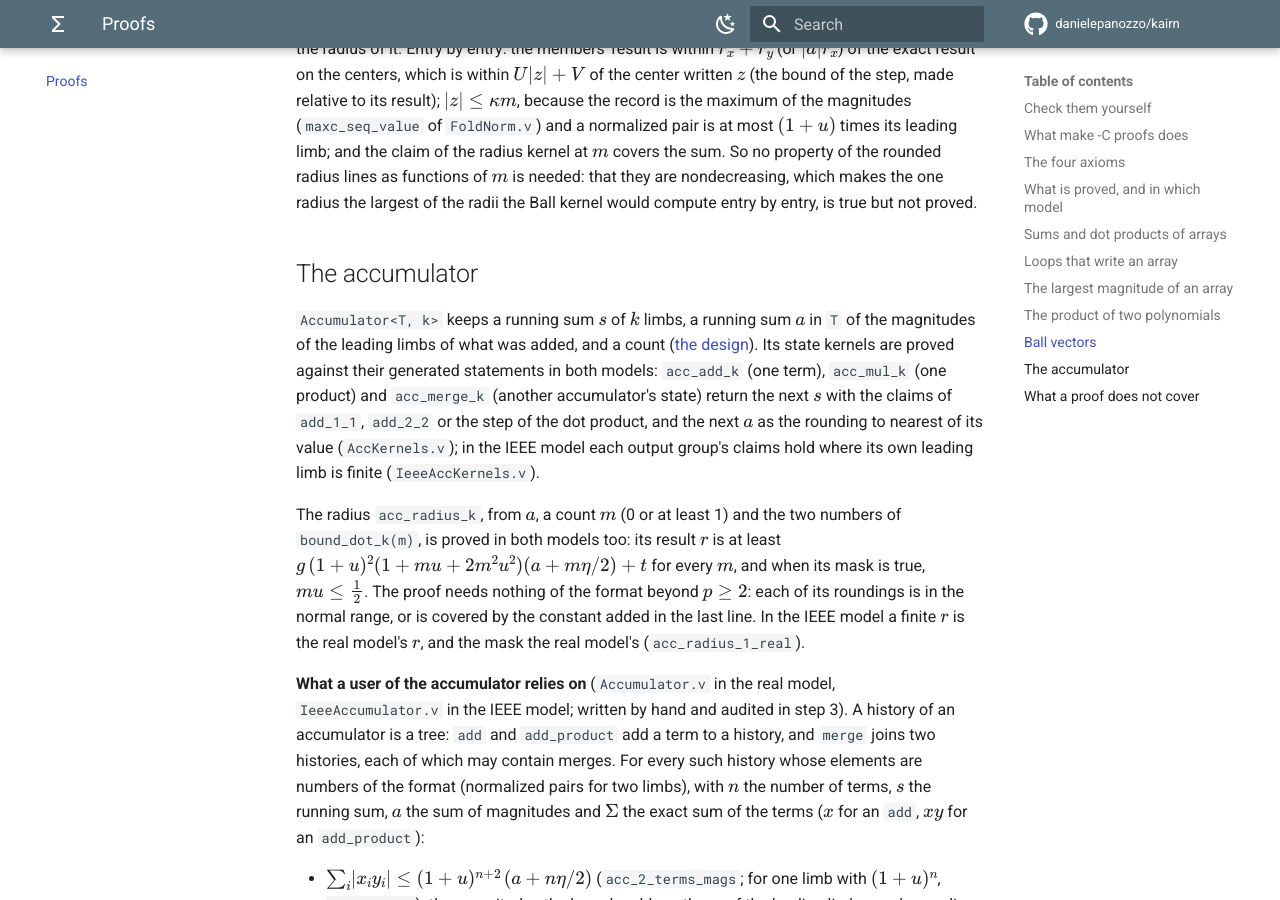
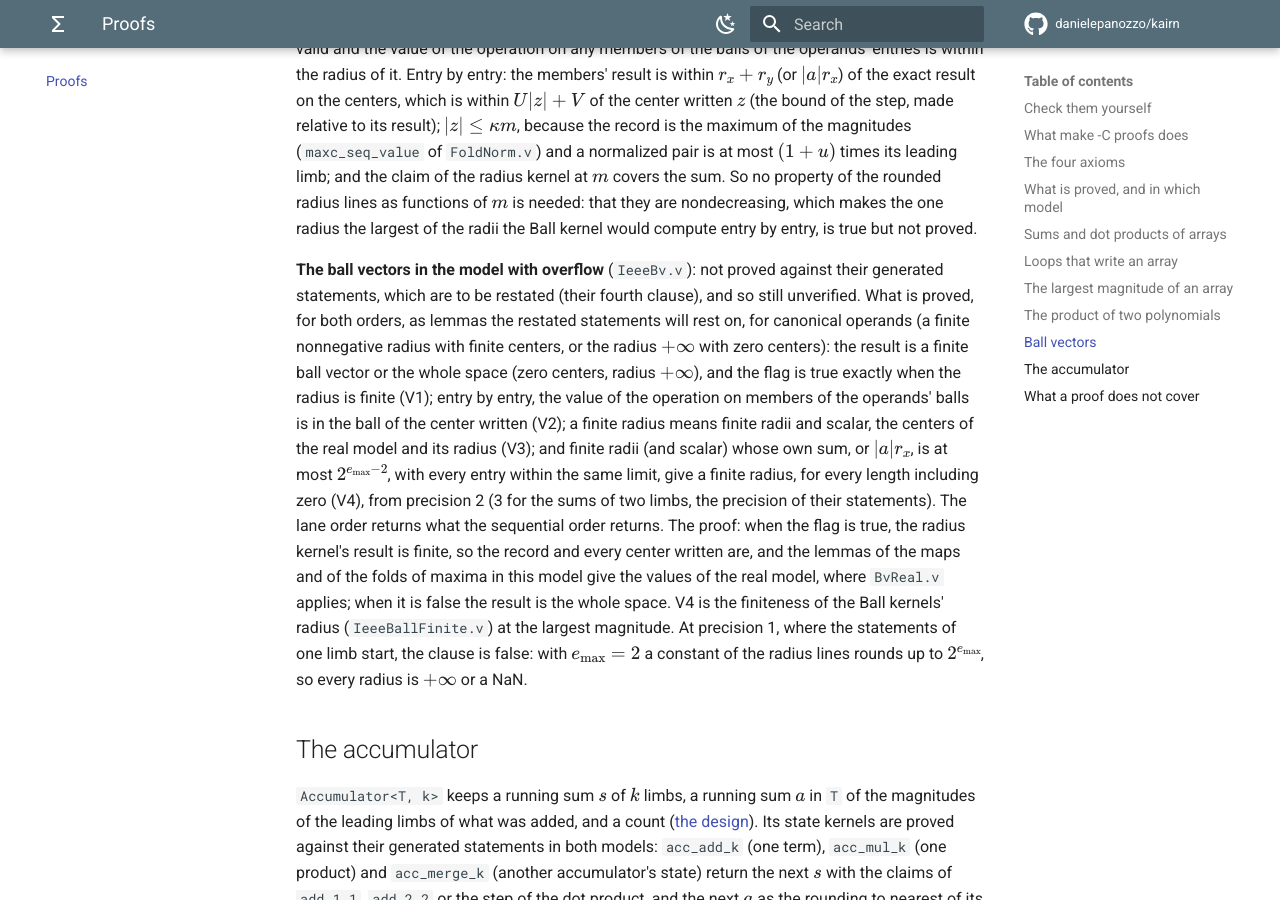
Before and after one commit to danielepanozzo/kairn, an MkDocs documentation site: the page built from docs/proofs/index.md, in a window 1280 px wide and 900 px high, scrolled down 11894 px. Built offline with MkDocs 1.6.1 and Material for MkDocs 9.7.7, drawn with Linux system fonts in a browser that asks for light colours; comment, search, counter and statistics services are not loaded; some of the changed text lies outside the part shown.

Commit message:
Proofs: the ball vectors in the IEEE model, prepared
The generated statements of the ball vectors in the IEEE model are to be
restated (their fourth clause), so their fields are not set and they stay
unverified. IeeeBv.v proves, for the six ball vectors and both orders, the
lemmas the restated statements will rest on, in the vocabulary and with the
binders of the generated statements:

- F_lanes_seq_ieee: the lane order returns what the sequential order
  returns (the record is the step of norm_upper_k);
- F_O_ieee_v1: the result is a finite ball vector or the whole space, and
  the flag is true exactly when the radius is finite;
- F_O_ieee_v2: containment entry by entry;
- F_O_ieee_v3: a finite radius means finite radii and scalar, the centers
  of the real model and its radius;
- F_O_ieee_v4, in the ruled form: finite radii (and scalar) whose own sum,
  or |a| rx, is within 2^(emax - 2), and every entry within it, give a
  finite radius, for every length including zero; from precision 2 (3 for
  the sums of two limbs).

How: the radius kernels in this model (radius_k_ieee: nonnegative,
+infinity or NaN, and a finite radius means finite operands and the radius
of the real model, at every precision: an overflowing constant only makes
the radius infinite or NaN); with the flag true the record and every center
written are finite, so the lemmas of the maps (IeeeFoldMaps.v) and of the
folds of maxima (IeeeFoldNorm.v) give the values of the real model, where
BvReal.v applies; with the flag false the result is the whole space. V4 is
the finiteness of the Ball kernels' radius (IeeeBallFinite.v) at the largest
magnitude, with add_2_2_center, sub_2_2_center and scale_step_2_center for
the centers of two limbs.

At precision 1, where the statements of one limb start, V4 is false: with
emax = 2 the constant G = RU((1 + u)^3) = 4 = 2^emax overflows, and every
radius is +infinity or a NaN.

HandAudit.v prints the assumptions of the 54 lemmas (lane order, V1 to V4
in both orders, for the six); docs/proofs/index.md says what is proved.

Co-Authored-By: Claude Opus 5.5 <noreply@anthropic.com>
Claude-Session: https://claude.ai/code/session_01ULwCxzT6Dhw9xUiTw8mJz1

```diff
--- a/docs/proofs/index.md
+++ b/docs/proofs/index.md
@@ -98,7 +98,9 @@ lists:
   polynomials, over the real numbers and with overflow, infinities and NaN (`FoldConv.v`,
   `IeeeFoldConv.v`; [below](#the-product-of-two-polynomials)); of the radius kernels of the
   ball vectors and of the ball vectors themselves, over the real numbers (`BvRadius.v`,
-  `BvReal.v`; [below](#ball-vectors)); and of the kernels of
+  `BvReal.v`), and the lemmas of the ball vectors in the model with overflow that their
+  statements, to be restated, will rest on (`IeeeBv.v`; [below](#ball-vectors)); and of the
+  kernels of
   the accumulator and what a user of it relies on, over the real numbers and with overflow,
   infinities and NaN (`AccKernels.v`, `IeeeAccKernels.v`, `Accumulator.v`,
   `IeeeAccumulator.v`; [below](#the-accumulator));
@@ -140,8 +142,9 @@ Then it runs the audit, in four steps, each of which stops the build on a failur
    statements, those about the two executions of a product, whose plain-product listings are
    written by hand, the theorems about the folds, the largest magnitude and the product of
    polynomials whose statements are written by hand ([below](#sums-and-dot-products-of-arrays)),
-   and the lemmas of the radius of the accumulator and what a user of it relies on
-   ([below](#the-accumulator)).
+   the lemmas of the radius of the accumulator and what a user of it relies on
+   ([below](#the-accumulator)), and the lemmas of the ball vectors in the model with overflow
+   ([below](#ball-vectors)).
 4. **A negative control**: `proofs/audit/Bad.v`, a false theorem closed with `Admitted`, must be
    rejected by both checks.
 5. **The IEEE-model theorem of every kernel that accepts infinite and NaN operands**, from the
@@ -497,6 +500,27 @@ the rounded radius lines as functions of $m$ is needed: that they are nondecreas
 makes the one radius the largest of the radii the Ball kernel would compute entry by entry, is
 true but not proved.
 
+**The ball vectors in the model with overflow** (`IeeeBv.v`): not proved against their
+generated statements, which are to be restated (their fourth clause), and so still
+unverified. What is proved, for both orders, as lemmas the restated statements will rest
+on, for canonical operands (a finite nonnegative radius with finite centers, or the radius
+$+\infty$ with zero centers): the result is a finite ball vector or the whole space (zero
+centers, radius $+\infty$), and the flag is true exactly when the radius is finite (V1);
+entry by entry, the value of the operation on members of the operands' balls is in the ball
+of the center written (V2); a finite radius means finite radii and scalar, the centers of
+the real model and its radius (V3); and finite radii (and scalar) whose own sum, or
+$\lvert a\rvert r_x$, is at most $2^{e_{\max}-2}$, with every entry within the same limit,
+give a finite radius, for every length including zero (V4), from precision 2 (3 for the sums
+of two limbs, the precision of their statements). The lane
+order returns what the sequential order returns. The proof: when the flag is true, the
+radius kernel's result is finite, so the record and every center written are, and the
+lemmas of the maps and of the folds of maxima in this model give the values of the real
+model, where `BvReal.v` applies; when it is false the result is the whole space. V4 is the
+finiteness of the Ball kernels' radius (`IeeeBallFinite.v`) at the largest magnitude. At
+precision 1, where the statements of one limb start, the clause is false: with
+$e_{\max} = 2$ a constant of the radius lines rounds up to $2^{e_{\max}}$, so every radius is
+$+\infty$ or a NaN.
+
 ## The accumulator
 
 `Accumulator<T, k>` keeps a running sum $s$ of $k$ limbs, a running sum $a$ in `T` of the
```
Also changed, not shown: other parts of docs/proofs/index.md (+1 -1 lines), 3 other files.
